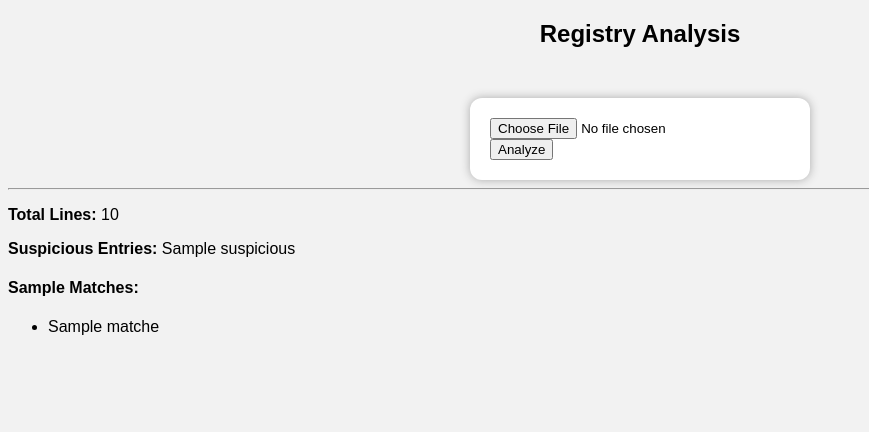
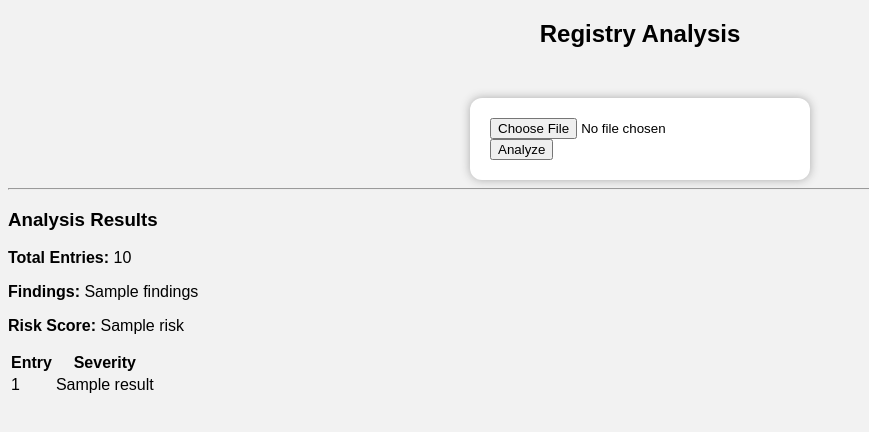
Before and after one commit to zd03o/forensics-dashboard, a Flask app: template templates/registry.html in a window 1280 px wide. Shown: the top 432 px of the page, without its empty margins (0-869 px from the left). Run offline with Flask 3, Linux system fonts and the light colour scheme; the template is opened without the code that fills it: most values are stand-ins (such as "Sample title", 1, 10 or a date in 2020).

Commit message:
Update registry.html
new update

```diff
--- a/templates/registry.html
+++ b/templates/registry.html
@@ -2,15 +2,25 @@
 <body><h2 class="center">Registry Analysis</h2>
 <div class="upload-box"><form method="POST" enctype="multipart/form-data">
 <input type="file" name="registry_file"><button type="submit">Analyze</button></form></div></body></html>
-{% if total %}
+{% if results %}
 <hr>
-<p><b>Total Lines:</b> {{ total }}</p>
-<p><b>Suspicious Entries:</b> {{ suspicious }}</p>
+<h3>Analysis Results</h3>
 
-<h4>Sample Matches:</h4>
-<ul>
-{% for m in matches %}
-    <li>{{ m }}</li>
-{% endfor %}
-</ul>
+<p><b>Total Entries:</b> {{ total }}</p>
+<p><b>Findings:</b> {{ findings }}</p>
+<p><b>Risk Score:</b> {{ risk }}</p>
+
+<table>
+  <tr>
+    <th>Entry</th>
+    <th>Severity</th>
+  </tr>
+
+  {% for r in results %}
+  <tr class="{{ r[1]|lower }}">
+    <td>{{ r[0] }}</td>
+    <td>{{ r[1] }}</td>
+  </tr>
+  {% endfor %}
+</table>
 {% endif %}
```
